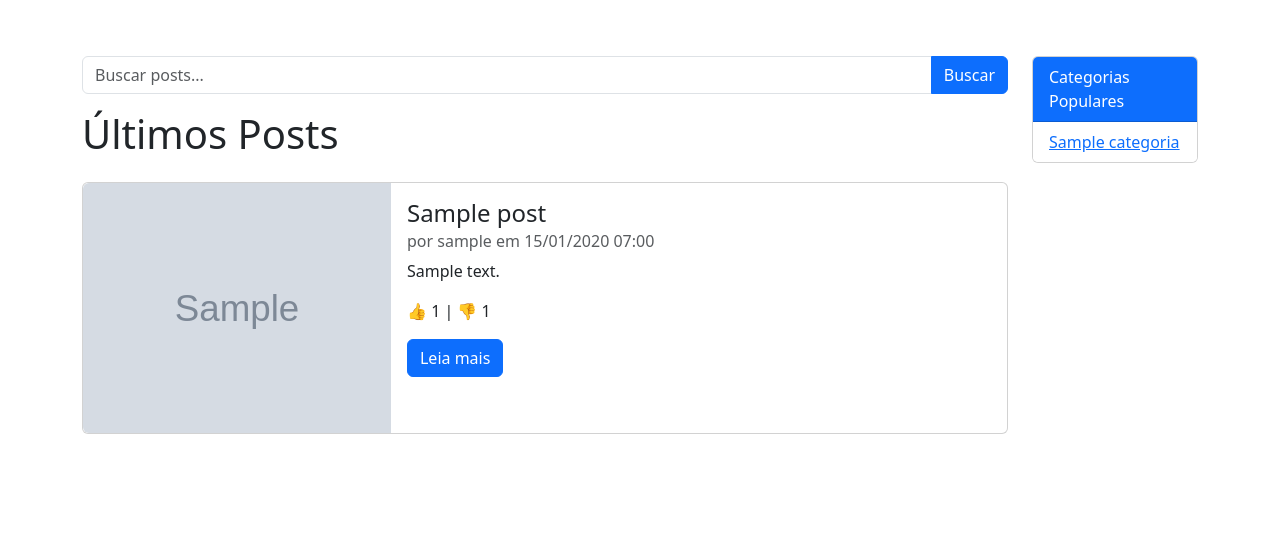
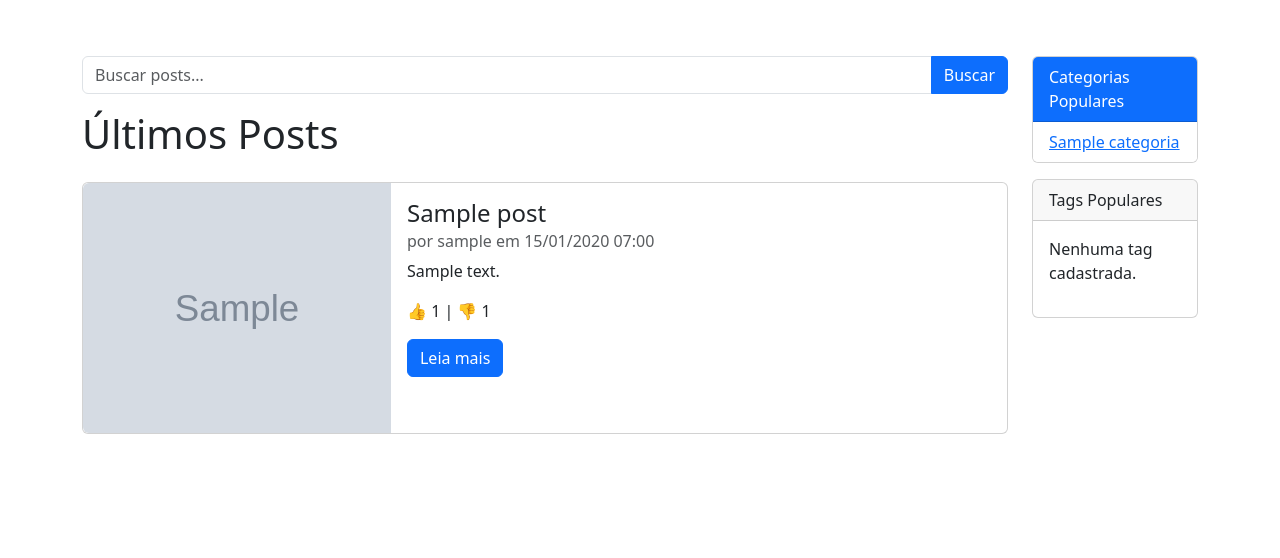
Before and after one commit to douglasinforj/blog_simples, a Django app: a page that uses app_blog/templates/app_blog/post_list.html in a window 1280 px wide. Shown: the part 56-614 px from the top of the page. Run offline with Django 5.2, Linux system fonts and the light colour scheme; tables that the repository leaves empty hold one stand-in row (values such as "Sample post"); grey boxes marked "Sample" are stand-in pictures.

Commit message:
Adicionando lista de tags no SideBar

```diff
--- a/app_blog/templates/app_blog/post_list.html
+++ b/app_blog/templates/app_blog/post_list.html
@@ -73,4 +73,19 @@
     {% endfor %}
   </ul>
 </div>
+
+
+<div class="card mb-3">
+    <div class="card-header">Tags Populares</div>
+    <div class="card-body">
+      {% for tag in tags %}
+        <a href="{% url 'posts_por_tag' tag.slug %}" class="badge bg-primary me-1">{{ tag.name }}</a>
+      {% empty %}
+        <p>Nenhuma tag cadastrada.</p>
+      {% endfor %}
+    </div>
+  </div>
+
+
+
 {% endblock %}
```
